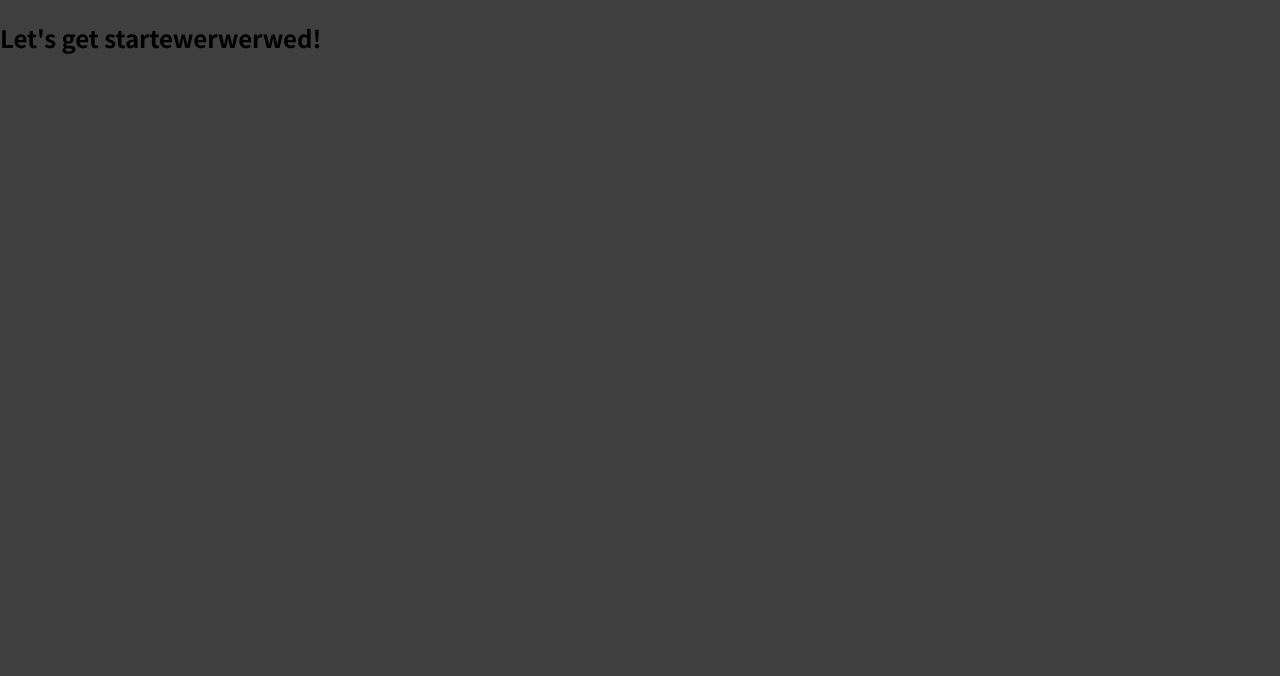
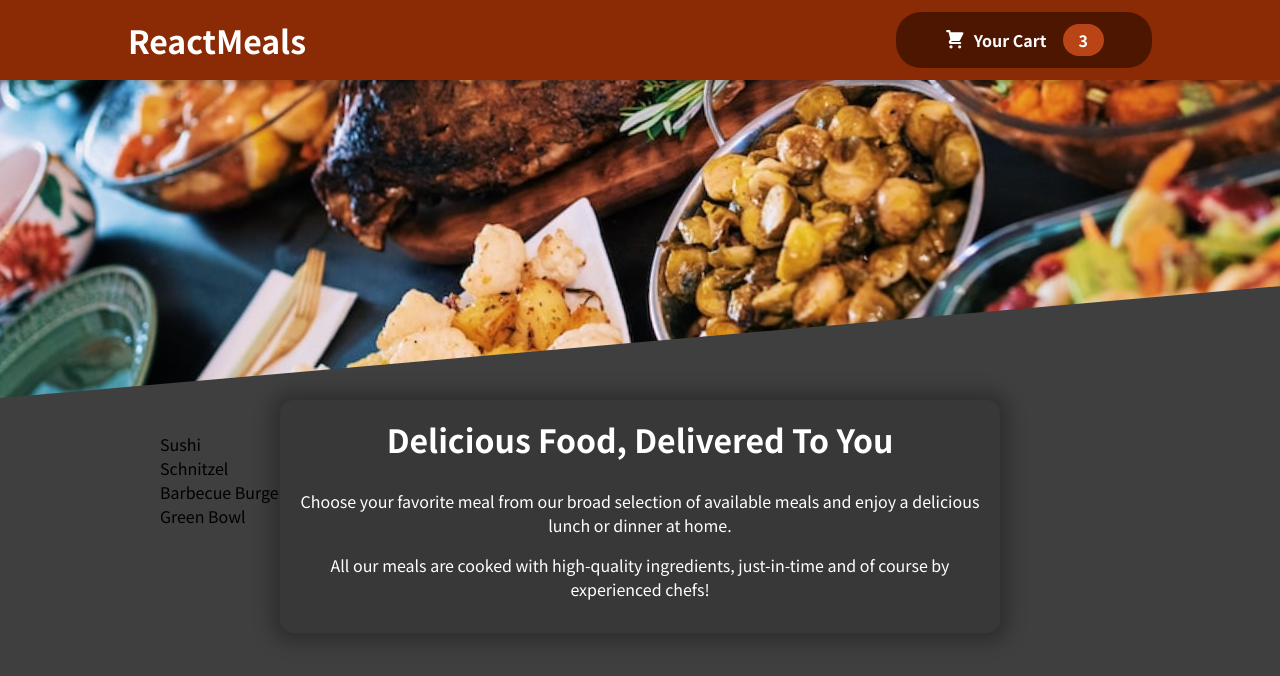
Before and after one commit to PierreLN/Food_Order, a React (Create React App) app: page / in a window 1280 px wide. Shown: the top 676 px of the page. Built offline with nearby package versions, Linux system fonts and the light colour scheme.

Commit message:
add meals and headers

```diff
--- a/src/App.js
+++ b/src/App.js
@@ -1,8 +1,15 @@
+import { Fragment } from "react";
+import Hearders from "./components/Layout/Header";
+import Meals from "./components/Meals/Meal";
+
 function App() {
   return (
-    <div>
-      <h2>Let's get startewerwerwed!</h2>
-    </div>
+    <Fragment>
+      <Hearders></Hearders>
+      <main>
+        <Meals/>
+      </main>
+    </Fragment>
   );
 }
 
--- /dev/null
+++ b/src/components/Cart/CartIcon.jsx
@@ -0,0 +1,13 @@
+const CartIcon = () => {
+    return (
+      <svg
+        xmlns='http://www.w3.org/2000/svg'
+        viewBox='0 0 20 20'
+        fill='currentColor'
+      >
+        <path d='M3 1a1 1 0 000 2h1.22l.305 1.222a.997.997 0 00.01.042l1.358 5.43-.893.892C3.74 11.846 4.632 14 6.414 14H15a1 1 0 000-2H6.414l1-1H14a1 1 0 00.894-.553l3-6A1 1 0 0017 3H6.28l-.31-1.243A1 1 0 005 1H3zM16 16.5a1.5 1.5 0 11-3 0 1.5 1.5 0 013 0zM6.5 18a1.5 1.5 0 100-3 1.5 1.5 0 000 3z' />
+      </svg>
+    );
+  };
+
+  export default CartIcon;
--- /dev/null
+++ b/src/components/Layout/Header.jsx
@@ -0,0 +1,20 @@
+import { Fragment } from "react";
+import styles from "./Headers.module.css";
+import HeaderCartButton from "./HeaderCartButton";
+import images from "../../assets/meals.jpg";
+
+const Hearders = (props) => {
+  return (
+    <Fragment>
+      <header className={styles.header}>
+        <h1>ReactMeals</h1>
+        <HeaderCartButton></HeaderCartButton>
+      </header>
+      <div className={styles['main-image']}>
+        <img src={images} alt="meal" />
+      </div>
+    </Fragment>
+  );
+};
+
+export default Hearders;
--- /dev/null
+++ b/src/components/Layout/HeaderCartButton.jsx
@@ -0,0 +1,19 @@
+import { Fragment } from "react";
+import styles from "./HeaderCartButton.module.css";
+import CartIcon from "../Cart/CartIcon";
+
+const HeaderCartButton = (props) => {
+  return (
+    <Fragment>
+      <button className={styles.button}>
+        <span className={styles.icon}>
+          <CartIcon />
+        </span>
+        <span>Your Cart</span>
+        <span className={styles.badge}>3</span>
+      </button>
+    </Fragment>
+  );
+};
+
+export default HeaderCartButton;
--- /dev/null
+++ b/src/components/Layout/HeaderCartButton.module.css
@@ -0,0 +1,59 @@
+.button {
+    cursor: pointer;
+    font: inherit;
+    border: none;
+    background-color: #4d1601;
+    color: white;
+    padding: 0.75rem 3rem;
+    display: flex;
+    justify-content: space-around;
+    align-items: center;
+    border-radius: 25px;
+    font-weight: bold;
+  }
+
+  .button:hover,
+  .button:active {
+    background-color: #2c0d00;
+  }
+
+  .icon {
+    width: 1.35rem;
+    height: 1.35rem;
+    margin-right: 0.5rem;
+  }
+
+  .badge {
+    background-color: #b94517;
+    padding: 0.25rem 1rem;
+    border-radius: 25px;
+    margin-left: 1rem;
+    font-weight: bold;
+  }
+
+  .button:hover .badge,
+  .button:active .badge {
+    background-color: #92320c;
+  }
+
+  .bump {
+    animation: bump 300ms ease-out;
+  }
+
+  @keyframes bump {
+    0% {
+      transform: scale(1);
+    }
+    10% {
+      transform: scale(0.9);
+    }
+    30% {
+      transform: scale(1.1);
+    }
+    50% {
+      transform: scale(1.15);
+    }
+    100% {
+      transform: scale(1);
+    }
+  }
--- /dev/null
+++ b/src/components/Layout/Headers.module.css
@@ -0,0 +1,29 @@
+.header {
+    position: fixed;
+    top: 0;
+    left: 0;
+    width: 100%;
+    height: 5rem;
+    background-color: #8a2b06;
+    color: white;
+    display: flex;
+    justify-content: space-between;
+    align-items: center;
+    padding: 0 10%;
+    box-shadow: 0 2px 8px rgba(0, 0, 0, 0.25);
+    z-index: 10;
+  }
+
+  .main-image {
+    width: 100%;
+    height: 25rem;
+    z-index: 0;
+    overflow: hidden;
+  }
+
+  .main-image img {
+    width: 110%;
+    height: 100%;
+    object-fit:cover;
+    transform: rotateZ(-5deg) translateY(-4rem) translateX(-1rem);
+  }
--- /dev/null
+++ b/src/components/Meals/AvailableMeals.jsx
@@ -0,0 +1,39 @@
+import styles from './AvailableMeals.module.css'
+
+const DUMMY_MEALS = [
+  {
+    id: "m1",
+    name: "Sushi",
+    description: "Finest fish and veggies",
+    price: 22.99,
+  },
+  {
+    id: "m2",
+    name: "Schnitzel",
+    description: "A german specialty!",
+    price: 16.5,
+  },
+  {
+    id: "m3",
+    name: "Barbecue Burger",
+    description: "American, raw, meaty",
+    price: 12.99,
+  },
+  {
+    id: "m4",
+    name: "Green Bowl",
+    description: "Healthy...and green...",
+    price: 18.99,
+  },
+];
+
+const AvailableMeals = () => {
+  const mealsList = DUMMY_MEALS.map(meal => <li>{meal.name}</li>);
+  return (
+    <section className={styles.meals}>
+      <ul>{mealsList}</ul>
+    </section>
+  );
+};
+
+export default AvailableMeals;
--- /dev/null
+++ b/src/components/Meals/AvailableMeals.module.css
@@ -0,0 +1,24 @@
+.meals {
+    max-width: 60rem;
+    width: 90%;
+    margin: 2rem auto;
+    animation: meals-appear 1s ease-out forwards;
+  }
+
+  .meals ul {
+    list-style: none;
+    margin: 0;
+    padding: 0;
+  }
+
+  @keyframes meals-appear {
+    from {
+      opacity: 0;
+      transform: translateY(3rem);
+    }
+
+    to {
+      opacity: 1;
+      transform: translateY(0);
+    }
+  }
--- /dev/null
+++ b/src/components/Meals/Meal.jsx
@@ -0,0 +1,14 @@
+import { Fragment} from "react";
+import AvailableMeals from "./AvailableMeals";
+import MealsSummary from "./MealsSummery";
+
+const Meals = () => {
+    return (
+        <Fragment>
+            <AvailableMeals></AvailableMeals>
+            <MealsSummary></MealsSummary>
+        </Fragment>
+    )
+}
+
+export default Meals;
--- /dev/null
+++ b/src/components/Meals/MealsSummary.module.css
@@ -0,0 +1,18 @@
+.summary {
+    text-align: center;
+    max-width: 45rem;
+    width: 90%;
+    margin: auto;
+    margin-top: -10rem;
+    position: relative;
+    background-color: #383838;
+    color: white;
+    border-radius: 14px;
+    padding: 1rem;
+    box-shadow: 0 1px 18px 10px rgba(0, 0, 0, 0.25);
+  }
+
+  .summary h2 {
+    font-size: 2rem;
+    margin-top: 0;
+  }
--- /dev/null
+++ b/src/components/Meals/MealsSummery.jsx
@@ -0,0 +1,16 @@
+import React, { Fragment } from "react";
+import styles from './MealsSummary.module.css'
+
+const MealsSummary = props => {
+    return (<Fragment>
+        <section className={styles.summary}>
+            <h2>Delicious Food, Delivered To You</h2>
+            <p>Choose your favorite meal from our broad selection of available meals
+        and enjoy a delicious lunch or dinner at home.</p>
+            <p>All our meals are cooked with high-quality ingredients, just-in-time and
+        of course by experienced chefs!</p>
+        </section>
+    </Fragment>)
+}
+
+export default MealsSummary;
```
Also changed, not shown: src/assets/meal1s.jpg (added), src/assets/meals.jpg (added).
